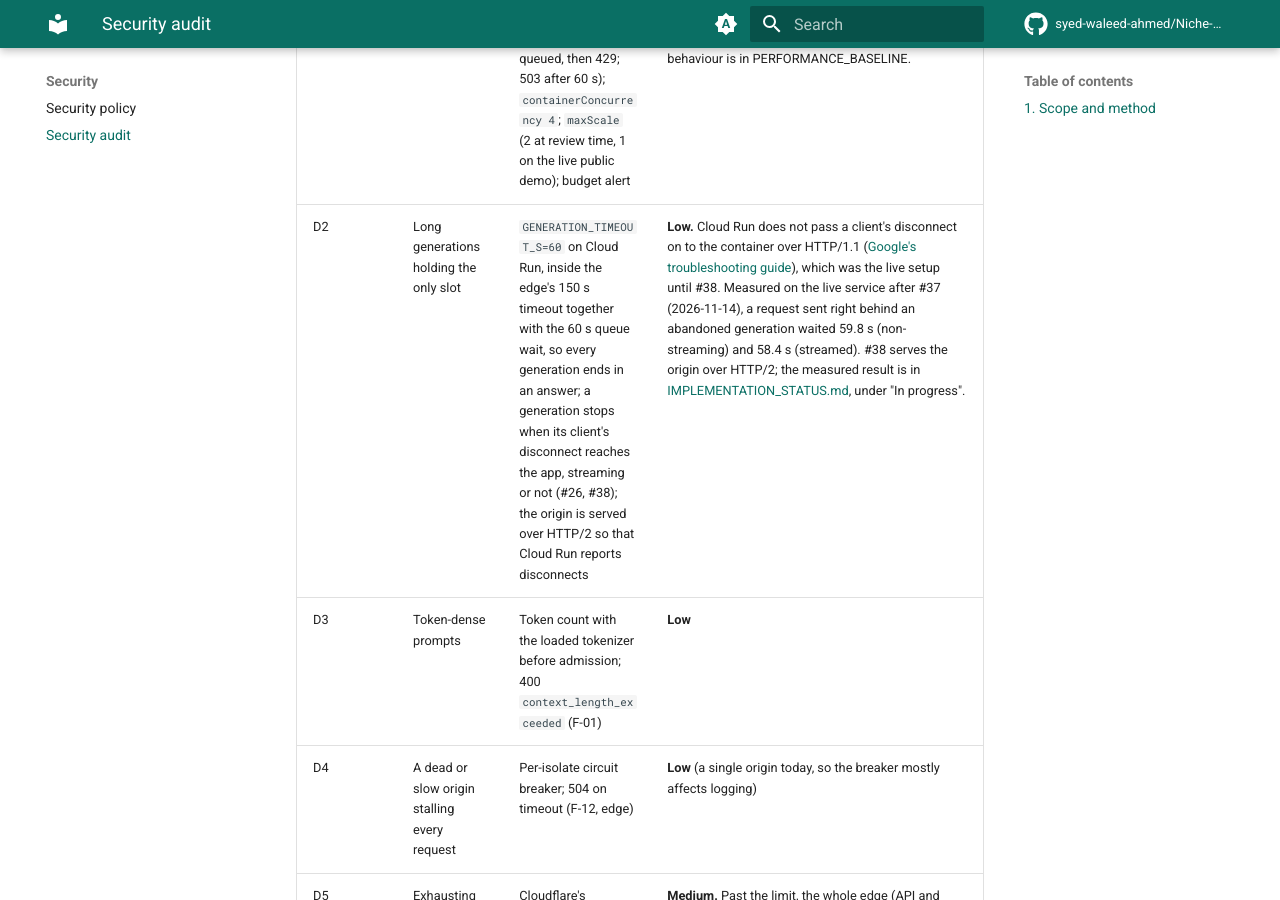
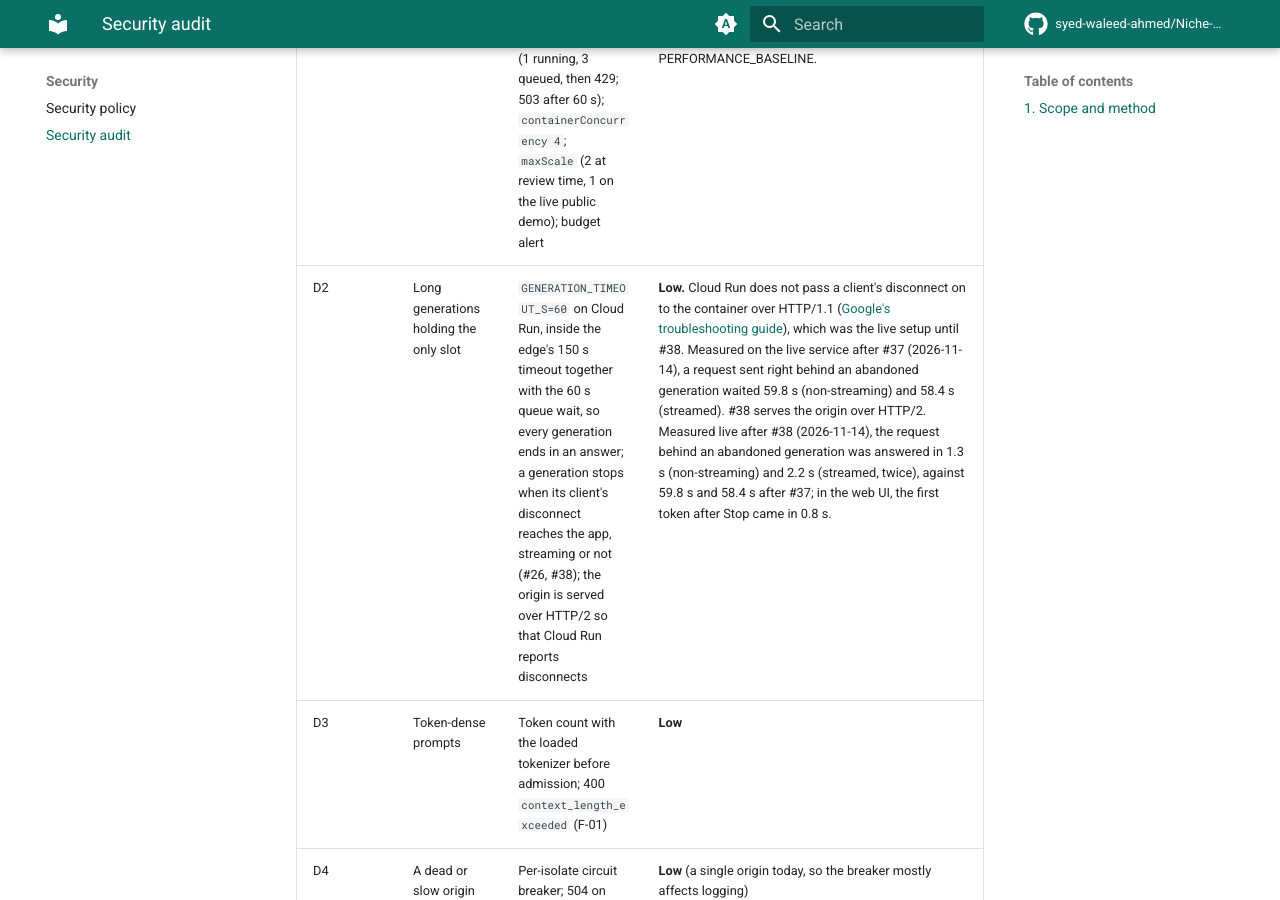
Before and after one commit to syed-waleed-ahmed/Niche-Finetuned-Model, an MkDocs documentation site: the page built from docs/security/SECURITY_AUDIT.md, in a window 1280 px wide and 900 px high, scrolled down 7686 px. Built offline with MkDocs 1.6.1 and Material for MkDocs 9.7.7, drawn with Linux system fonts in a browser that asks for light colours; comment, search, counter and statistics services are not loaded; some of the changed text lies outside the part shown.

Commit message:
Docs: record the live result of #38
#38 is deployed. Measured on the live service with
scripts/check_abandoned_request.sh, the request sent right behind an abandoned
generation is now answered in 1.3 s (non-streaming) and 2.2 s (streamed, two
runs), against 59.8 s and 58.4 s after #37. In the web UI, the first token of
the next question after Stop arrived in 0.8 s. A normal streamed answer still
completes.

The status page moves the item from "In progress" to "Done since 2.1.0", and
the security audit, ADR-009, request lifecycle, cost and verification pages and
the changelog state the result instead of "not yet measured".

Co-Authored-By: Claude Opus 5.5 <noreply@anthropic.com>

```diff
--- a/docs/security/SECURITY_AUDIT.md
+++ b/docs/security/SECURITY_AUDIT.md
@@ -190,7 +190,7 @@ the Worker. Items marked "edge" are enforced by the deployed Worker.
 | ID | Threat | Mitigations | Residual risk |
 |---|---|---|---|
 | D1 | Request floods exhausting compute or budget | Key presence check at the edge (not in public demo mode); per-key and per-IP limits (in-isolate today, F-03); admission control (1 running, 3 queued, then 429; 503 after 60 s); `containerConcurrency 4`; `maxScale` (2 at review time, 1 on the live public demo); budget alert | **Medium.** The in-isolate limiter counts per Cloudflare isolate. Every made-up key gets its own bucket and reaches the origin (cheap 401, but billable requests). One valid key can keep both instances busy. In public demo mode anyone can occupy the single instance without a key, held back only by the per-IP limit of 10 a minute per isolate; the cost stays bounded by `maxScale 1` (D7). The measured burst behaviour is in PERFORMANCE_BASELINE. |
-| D2 | Long generations holding the only slot | `GENERATION_TIMEOUT_S=60` on Cloud Run, inside the edge's 150 s timeout together with the 60 s queue wait, so every generation ends in an answer; a generation stops when its client's disconnect reaches the app, streaming or not (#26, #38); the origin is served over HTTP/2 so that Cloud Run reports disconnects | **Low.** Cloud Run does not pass a client's disconnect on to the container over HTTP/1.1 ([Google's troubleshooting guide](https://cloud.google.com/run/docs/troubleshooting)), which was the live setup until #38. Measured on the live service after #37 (2026-11-14), a request sent right behind an abandoned generation waited 59.8 s (non-streaming) and 58.4 s (streamed). #38 serves the origin over HTTP/2; the measured result is in [IMPLEMENTATION_STATUS.md](../IMPLEMENTATION_STATUS.md), under "In progress". |
+| D2 | Long generations holding the only slot | `GENERATION_TIMEOUT_S=60` on Cloud Run, inside the edge's 150 s timeout together with the 60 s queue wait, so every generation ends in an answer; a generation stops when its client's disconnect reaches the app, streaming or not (#26, #38); the origin is served over HTTP/2 so that Cloud Run reports disconnects | **Low.** Cloud Run does not pass a client's disconnect on to the container over HTTP/1.1 ([Google's troubleshooting guide](https://cloud.google.com/run/docs/troubleshooting)), which was the live setup until #38. Measured on the live service after #37 (2026-11-14), a request sent right behind an abandoned generation waited 59.8 s (non-streaming) and 58.4 s (streamed). #38 serves the origin over HTTP/2. Measured live after #38 (2026-11-14), the request behind an abandoned generation was answered in 1.3 s (non-streaming) and 2.2 s (streamed, twice), against 59.8 s and 58.4 s after #37; in the web UI, the first token after Stop came in 0.8 s. |
 | D3 | Token-dense prompts | Token count with the loaded tokenizer before admission; 400 `context_length_exceeded` (F-01) | **Low** |
 | D4 | A dead or slow origin stalling every request | Per-isolate circuit breaker; 504 on timeout (F-12, edge) | **Low** (a single origin today, so the breaker mostly affects logging) |
 | D5 | Exhausting the Workers Free plan daily request limit | Cloudflare's platform protections. Edge 404s and 401s are cheap but still count. | **Medium.** Past the limit, the whole edge (API and probes) fails until the daily reset. |
@@ -360,7 +360,8 @@ numbering does not change.
 4. **Done in the app (#26, #38): cancel generations on client disconnect (O-2
    residual).** The app stops a generation when it sees the disconnect, the Worker
    aborts its origin request, and the origin is served over HTTP/2 so that Cloud Run
-   reports the disconnect (ADR-009). The live result is in IMPLEMENTATION_STATUS.
+   reports the disconnect (ADR-009). Verified live after #38: the next request
+   behind an abandoned one is answered in 1 to 2 s instead of about 60 s.
 5. **Done: create the scoped Cloudflare API token** (F-10). Release deploys the Worker
    from `main` and runs the k6 smoke test, so the live edge no longer drifts from the
    repository.
```
Also changed, not shown: CHANGELOG.md (+4 -0 lines), docs/IMPLEMENTATION_STATUS.md (+5 -8 lines), docs/architecture/DECISIONS.md (+3 -2 lines), docs/architecture/REQUEST_LIFECYCLE.md (+2 -1 lines), docs/audit/FINAL_VERIFICATION.md (+2 -1 lines), docs/operations/COST_MANAGEMENT.md (+2 -1 lines).
